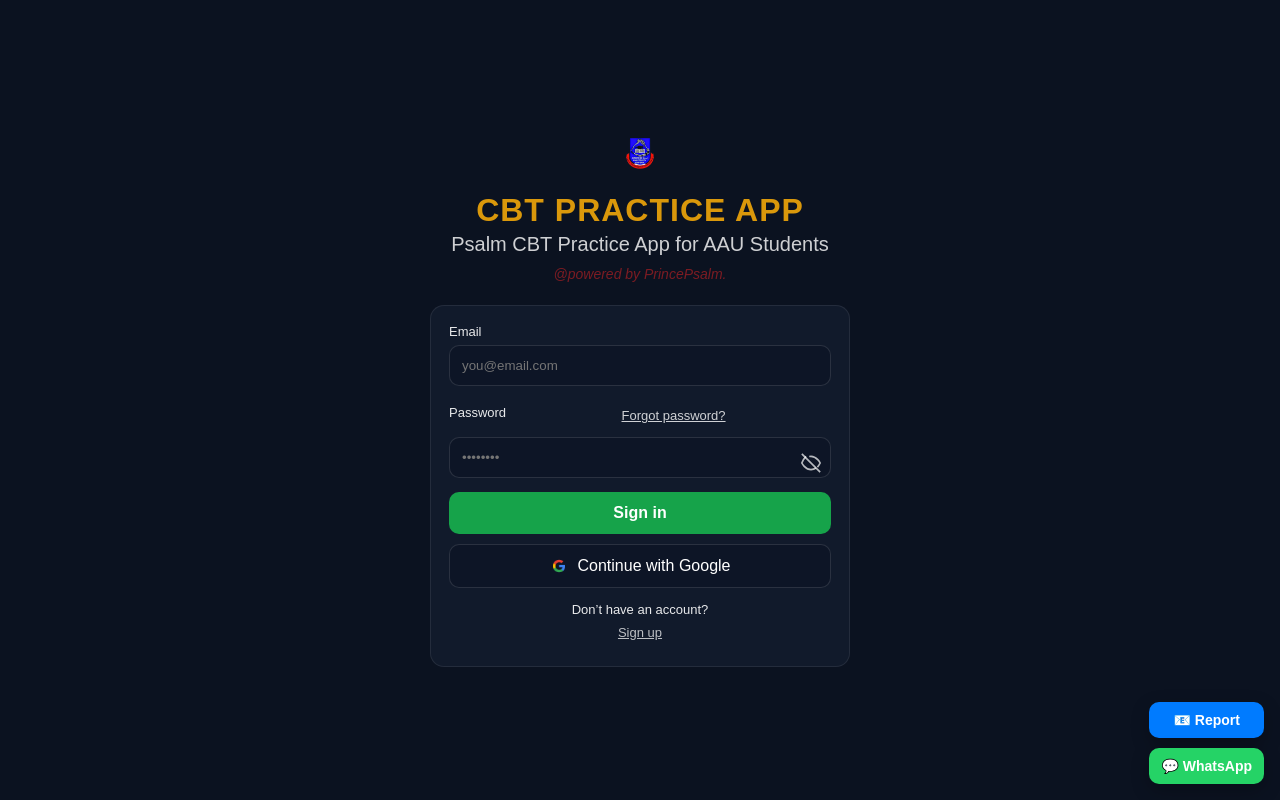
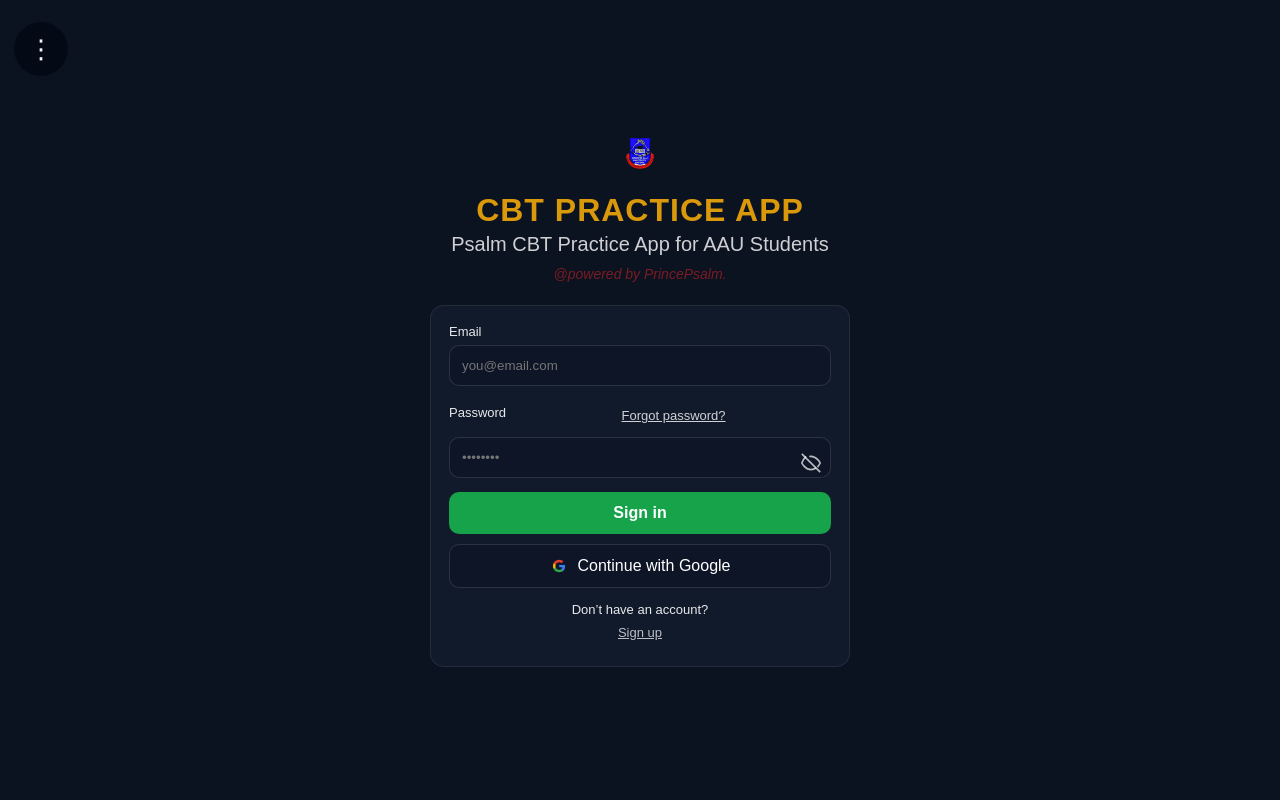
Before and after one commit to olajidesamuel781-hub/CBT-PRACTICE-APP, a React (Create React App) app: page / in a window 1280 px wide. Built offline with nearby package versions, Linux system fonts and the light colour scheme.

Commit message:
Add top-left feedback menu (3-dot FAB) + update UI branding

```diff
--- /dev/null
+++ b/src/ReportButtons.css
@@ -0,0 +1,39 @@
+.report-fab {
+  position: fixed;
+  top: 14px;
+  left: 14px;
+  z-index: 9999;
+  display: flex;
+  flex-direction: column;
+  align-items: flex-start;
+  gap: 10px;
+}
+
+.report-toggle {
+  width: 54px;
+  height: 54px;
+  border-radius: 999px;
+  border: none;
+  cursor: pointer;
+  font-size: 26px;
+  background: rgba(5, 10, 23, 0.95);
+  color: rgb(245, 245, 245);
+}
+
+.report-menu {
+  display: flex;
+  flex-direction: column;
+  gap: 10px;
+}
+
+.report-item {
+  text-decoration: none;
+  padding: 12px 14px;
+  border-radius: 14px;
+  font-size: 14px;
+  font-weight: 600;
+  color: white;
+  background: rgba(0, 0, 0, 0.35);
+  backdrop-filter: blur(8px);
+  border: 1px solid rgba(255, 255, 255, 0.15);
+}
--- a/src/ReportButtons.js
+++ b/src/ReportButtons.js
@@ -1,15 +1,22 @@
+import { useState } from "react";
+import "./ReportButtons.css";
+
 export default function ReportButtons() {
+  const [open, setOpen] = useState(false);
+
   return (
     <div className="report-fab">
+      {open && (
+        <div className="report-menu">
           <a
-        className="report-btn email"
-        href="mailto:olajidesamuel781@gmail.com?subject=CBT%20App%20Issue&body=Hello%2C%20I%20am%20experiencing%20this%20issue%3A%0A%0A"
+            className="report-item report-email"
+            href="mailto:olajidesamuel781@gmail.com?subject=CBT%20App%20Issue&body=Hello%20PrincePsalm,%20I%20want%20to%20report%20an%20issue:%20"
           >
-        📧 Report
+            📩 Report
           </a>
 
           <a
-        className="report-btn whatsapp"
+            className="report-item report-wa"
             href="https://wa.me/2349126352640"
             target="_blank"
             rel="noopener noreferrer"
@@ -17,5 +24,16 @@
             💬 WhatsApp
           </a>
         </div>
+      )}
+
+      <button
+        type="button"
+        className="report-toggle"
+        onClick={() => setOpen((v) => !v)}
+        aria-label="Open report menu"
+      >
+        ⋮
+      </button>
+    </div>
   );
 }
```
Lines whose indentation alone changed are shown as unchanged.
